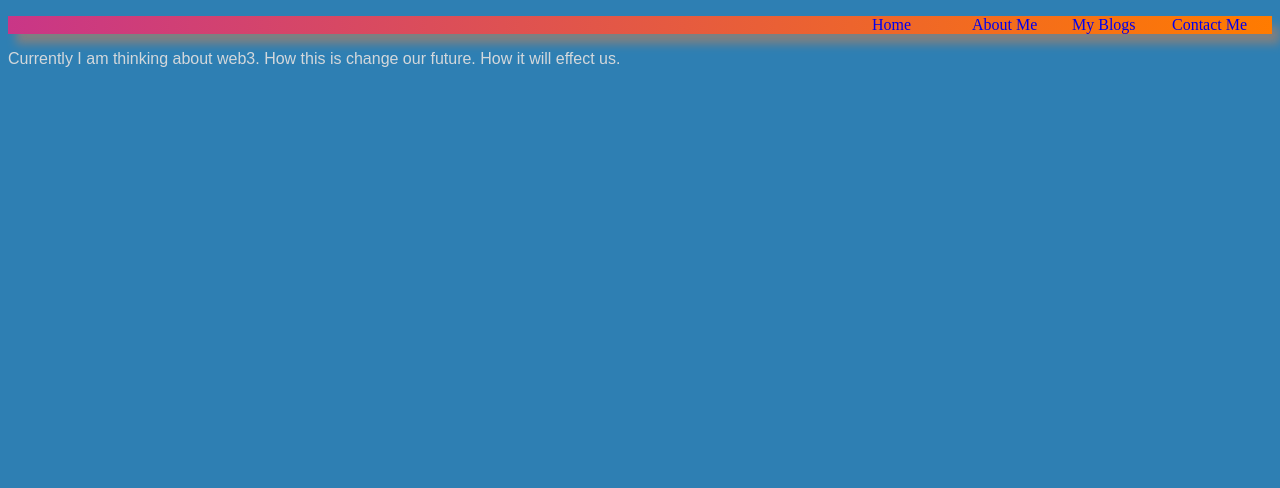
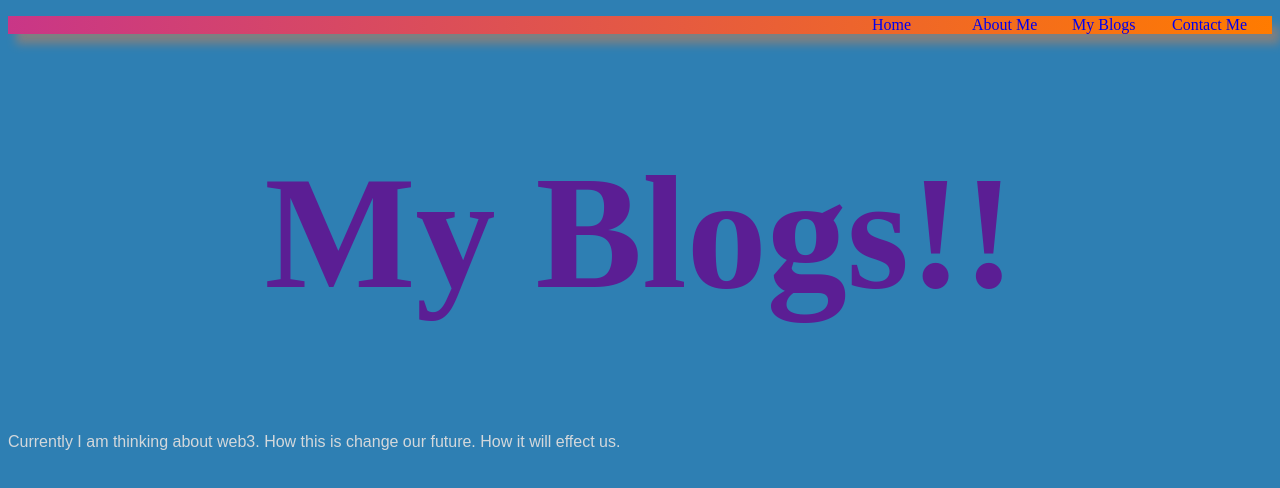
Before and after one commit to deXTER4452/abu-hasnat, a plain HTML site: page blog.html in a window 1280 px wide. Drawn offline with Linux system fonts and the light colour scheme.

Commit message:
add h1 to blog page

```diff
--- a/blog.html
+++ b/blog.html
@@ -20,6 +20,9 @@
       </nav>
     </div>
     <div>
+      <h1>My Blogs!!</h1>
+    </div>
+    <div class="blogs">
       <p>Currently I am thinking about web3. How this is change our future. How it will effect us.</p>
     </div>
   </div>
```
